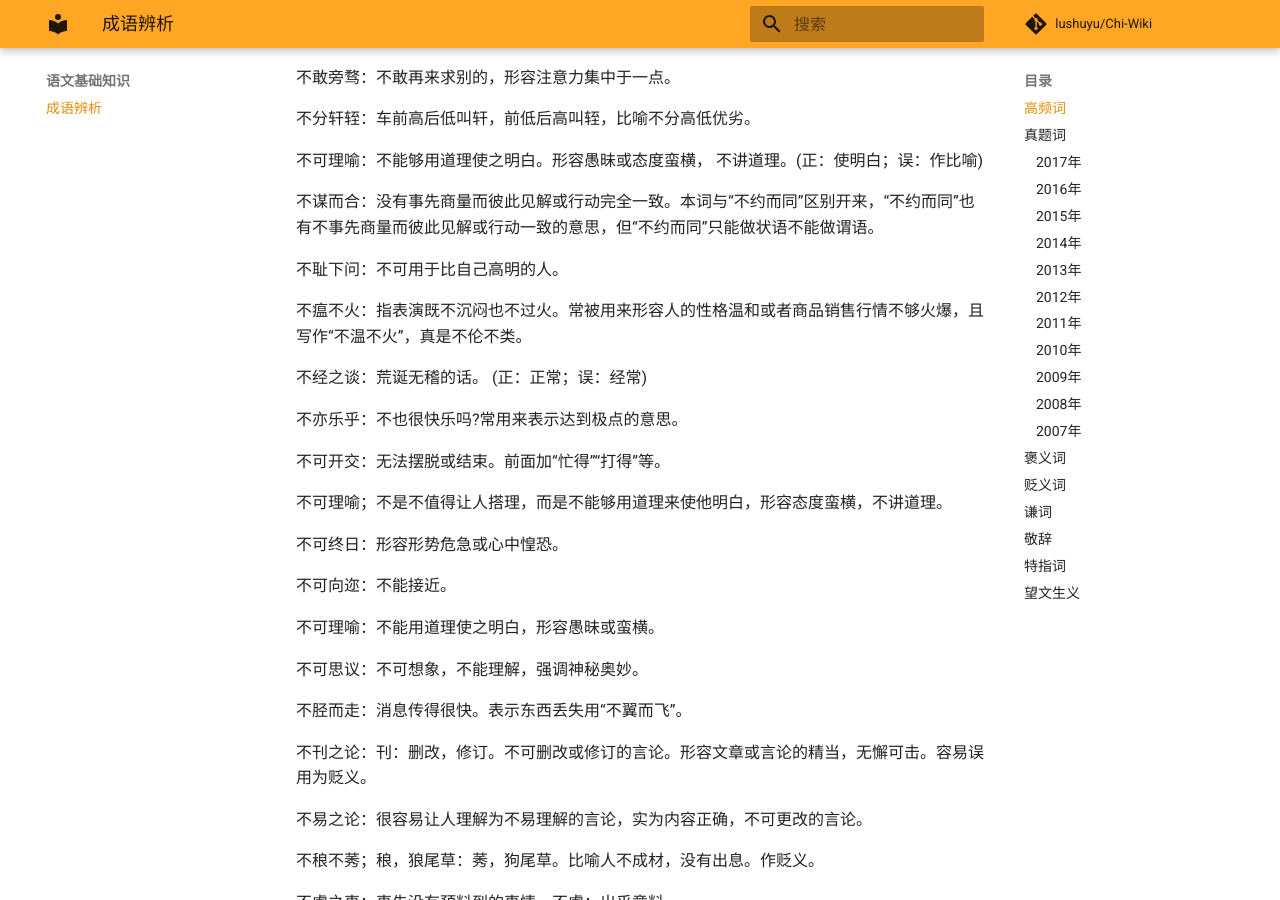
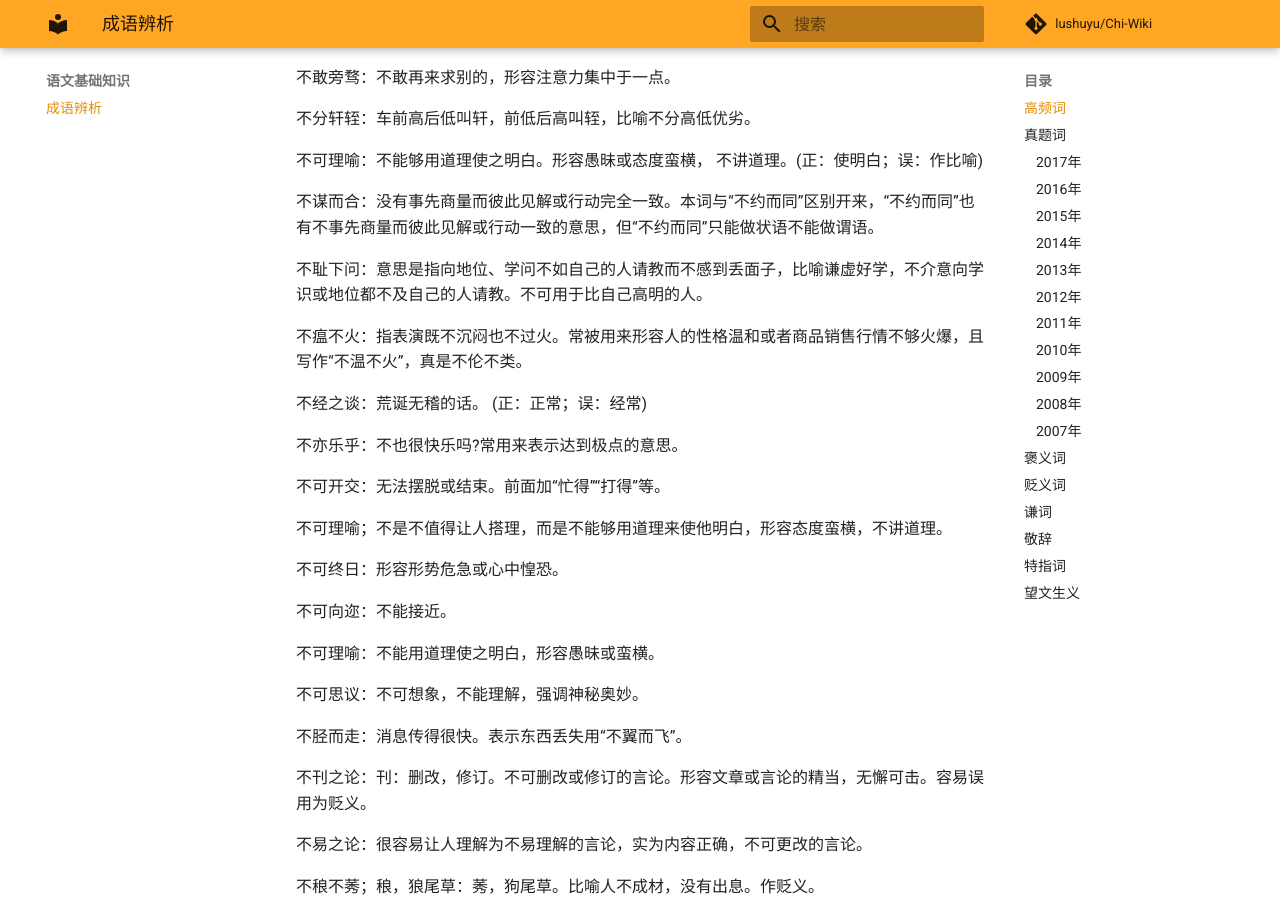
Before and after one commit to lushuyu/Chi-Wiki, an MkDocs documentation site: the page built from docs/语文基础知识/成语辨析.md, in a window 1280 px wide and 900 px high, scrolled down 1465 px. Built offline with MkDocs 1.6.1 and Material for MkDocs 9.7.7, drawn with Linux system fonts in a browser that asks for light colours; comment, search, counter and statistics services are not loaded.

Commit message:
update 不耻下问

```diff
--- a/docs/语文基础知识/成语辨析.md
+++ b/docs/语文基础知识/成语辨析.md
@@ -94,7 +94,7 @@
 不谋而合：没有事先商量而彼此见解或行动完全一致。本词与“不约而同”区别开来，“不约而同”也有不事先商量而彼此见解或行动一致的意思，但“不约而同”只能做状语不能做谓语。
 
 
-不耻下问：不可用于比自己高明的人。
+不耻下问：意思是指向地位、学问不如自己的人请教而不感到丢面子，比喻谦虚好学，不介意向学识或地位都不及自己的人请教。不可用于比自己高明的人。
 
 
 不瘟不火：指表演既不沉闷也不过火。常被用来形容人的性格温和或者商品销售行情不够火爆，且写作“不温不火”，真是不伦不类。
```
